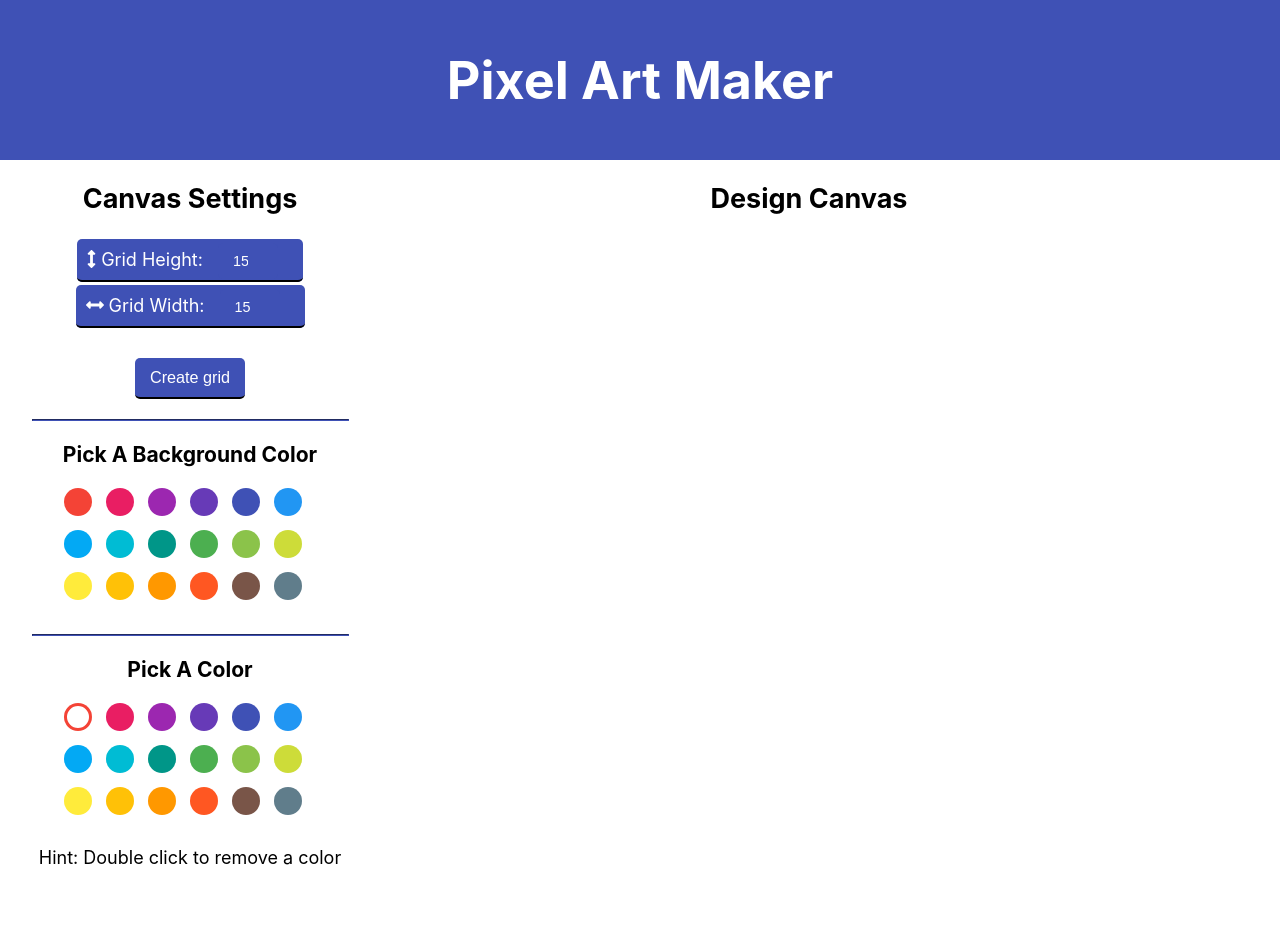
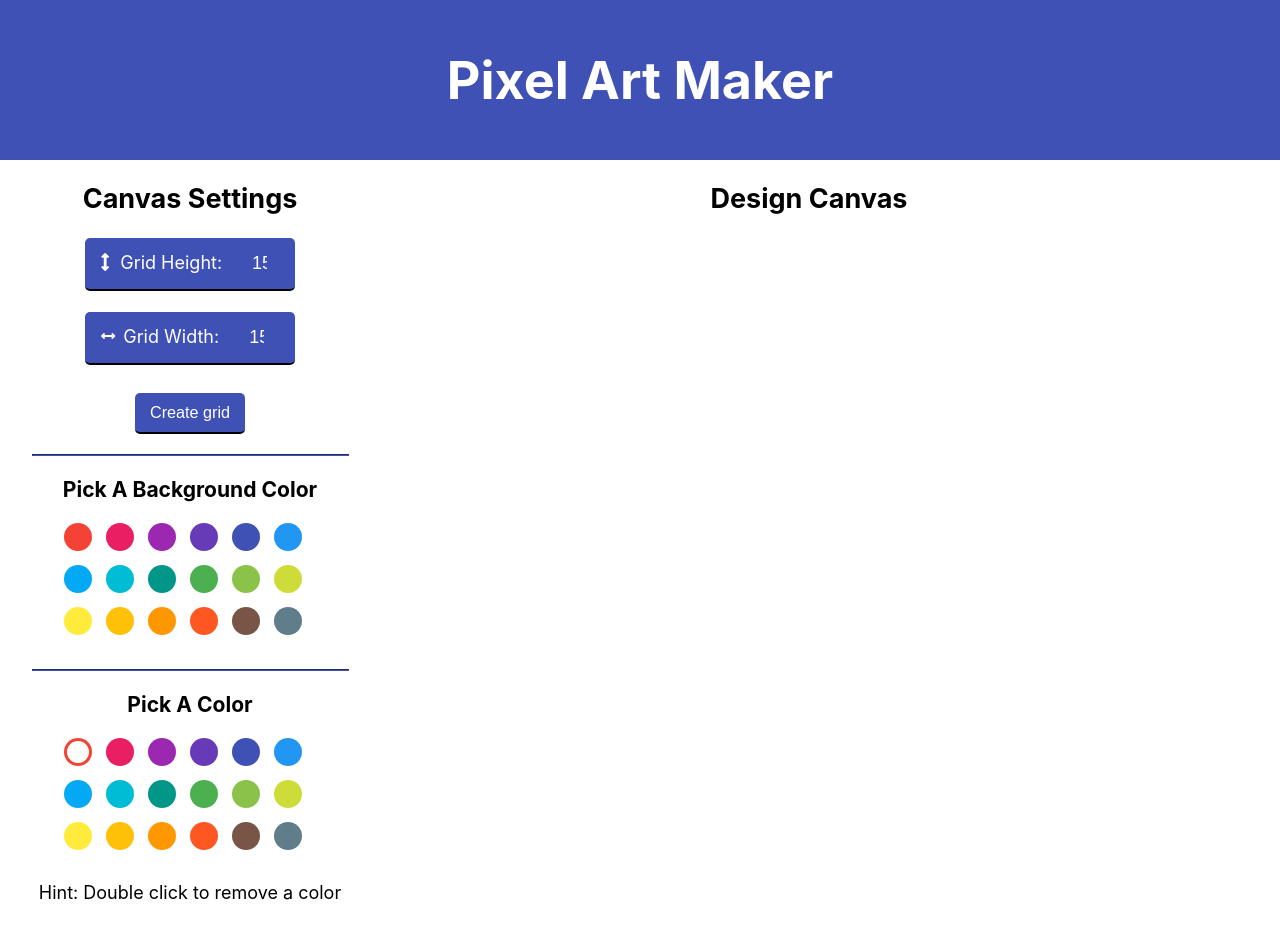
Before and after one commit to cMikolai/react-pixel-art-maker, a React (Create React App) app: page / in a window 1280 px wide. Shown: the top 938 px of the page. Before the commit the page ends 906 px from the top, so only its background shows below. Built offline with nearby package versions, Linux system fonts and the light colour scheme.

Commit message:
fixing some label alignments

```diff
--- a/src/App.css
+++ b/src/App.css
@@ -93,7 +93,6 @@ appearance: none;
 }
 
 label {
-  padding: 10px;
   border-radius: 5px;
   border-bottom: 2px solid black;
   color: #000;
@@ -103,12 +102,12 @@ label {
 
 #input_height,
 #input_width {
-  padding: 10px 15px;
+  padding: 10px 0 10px 15px;
   border-radius: 5px;
   border: none;
   max-width: 30px;
-  margin: 5px 15px;
-  font-size: 0.8em;
+  margin: 5px 0 5px 15px;
+  font-size: calc(10px + 1vmin);
   color: var(--second-text-color);
   background-color: var(--main-color);
 }
@@ -143,6 +142,17 @@ label {
 
 .circle-picker {
   margin: 0 auto !important;
+}
+
+#sizePicker label {
+  display: block;
+  width: 210px;
+  margin: 0 auto;
+}
+
+#sizePicker svg {
+  width: 14.33px;
+  margin-right: 3px;
 }
 
 .Separator {
```
